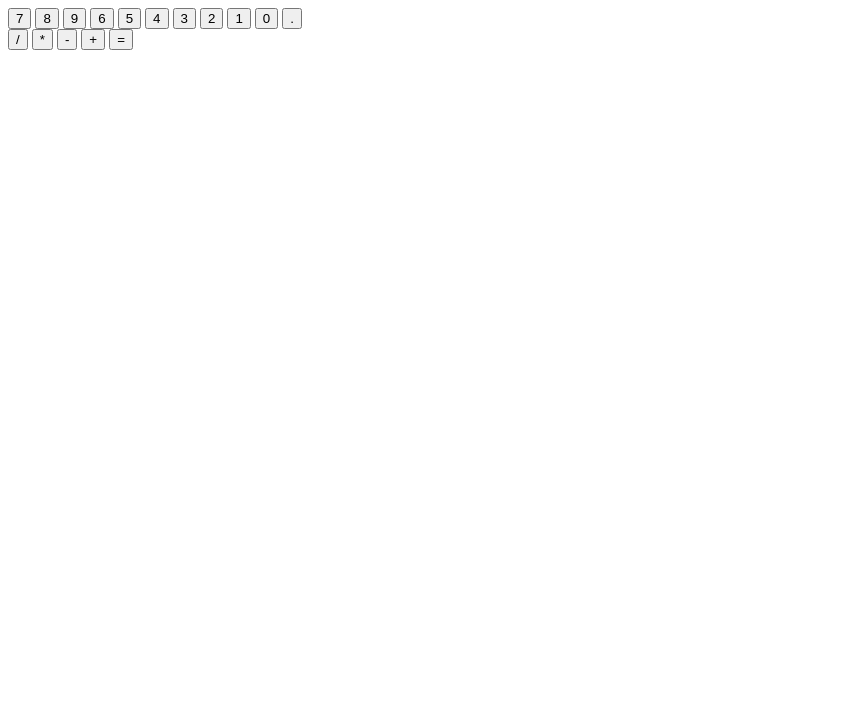
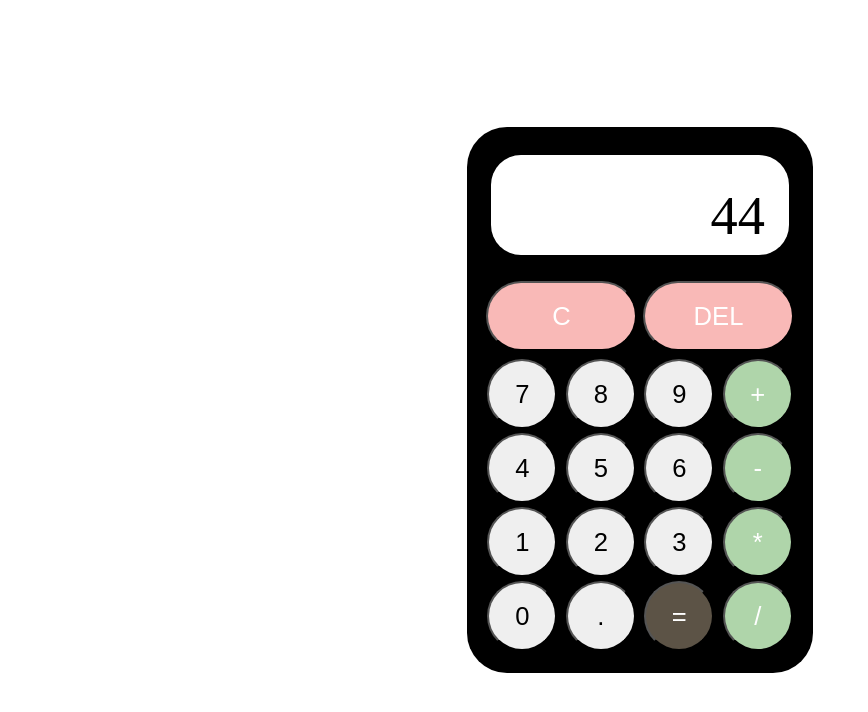
Before and after one commit to mateoo04/calculator, a plain HTML site: page index.html in a window 1280 px wide. Shown: the whole page, without its empty margins (0-868 px from the left). Drawn offline with Linux system fonts and the light colour scheme.

Commit message:
Add clear and delete buttons and style calculator

```diff
--- a/index.html
+++ b/index.html
@@ -11,28 +11,32 @@
     <main>
         <div id="calculator">
             <div id="screen">
+                <p id="result">44</p>
             </div>
-            <div id="buttons">
-                <div id="operands">
+            <div id="top">
+                <button class="top-button clear" value="clear">C</button>
+                <button class="top-button delete" value="delete">DEL</button>
+            </div>
+            <div id="bottom">
                 <button value="7" class="operand">7</button>
                 <button value="8" class="operand">8</button>
                 <button value="9" class="operand">9</button>
-                <button value="4" class="operand">6</button>
+                <button class="operator" value="+">+</button>
+
+                <button value="4" class="operand">4</button>
                 <button value="5" class="operand">5</button>
-                <button value="6" class="operand">4</button>
-                <button value="1" class="operand">3</button>
+                <button value="6" class="operand">6</button>
+                <button class="operator" value="-">-</button>
+
+                <button value="1" class="operand">1</button>
                 <button value="2" class="operand">2</button>
-                <button value="3" class="operand">1</button>
+                <button value="3" class="operand">3</button>
+                <button class="operator" value="*">*</button>
+
                 <button value="0" class="operand">0</button>
                 <button value="." class="decimal">.</button>
-            </div>
-            <div id="operators">
-                <button class="operand" value="/">/</button>
-                <button class="operand" value="*">*</button>
-                <button class="operand" value="-">-</button>
-                <button class="operand" value="+">+</button>
-                <button class="operand" value="=">=</button>
-            </div>
+                <button class="operator equals" value="=">=</button>
+                <button class="operator" value="/">/</button>
             </div>
         </div>
     </main>
--- a/style.css
+++ b/style.css
@@ -0,0 +1,76 @@
+html, body, main{
+    height: 100%;
+    margin: 0;
+    padding: 0;
+}
+
+main{
+    display: flex;
+    align-items: center;
+    justify-content: center;
+}
+
+#calculator{
+    background-color: #000;
+    width: 314px;
+    display: flex;
+    flex-direction: column;
+    justify-content: space-between;
+    padding: 20px 16px;
+    border-radius: 40px;
+}
+
+#screen{
+    height: 100px;
+    border-radius: 30px;
+    background-color: #fff;
+    margin: 8px 8px 24px 8px;
+    color: #000;
+    font-size: 3.4em;
+    display: flex;
+    justify-content: end;
+    padding-top: 30px;
+    padding-right: 24px;
+    box-sizing: border-box;
+}
+
+#screen p{
+    margin: 0;
+}
+
+button{
+    width: 70px;
+    height: 70px;
+    border-radius: 50%;
+    margin-top: 2px;
+    margin-bottom: 2px;
+    font-size: 1.6em;
+}
+
+#top{
+    display: flex;
+    margin-bottom: 4px;
+    justify-content: space-around;
+}
+
+.top-button{
+    width: 48%;
+    border-radius: 64px;
+    background-color: #F9B9B7;
+    color: #fff;
+}
+
+#bottom{
+    display: flex;
+    flex-wrap: wrap;
+    justify-content: space-around;
+}
+
+.operator{
+    background-color: #AFD5AA;
+    color: #fff;
+}
+
+.equals{
+    background-color: #5C5346;
+}
```
